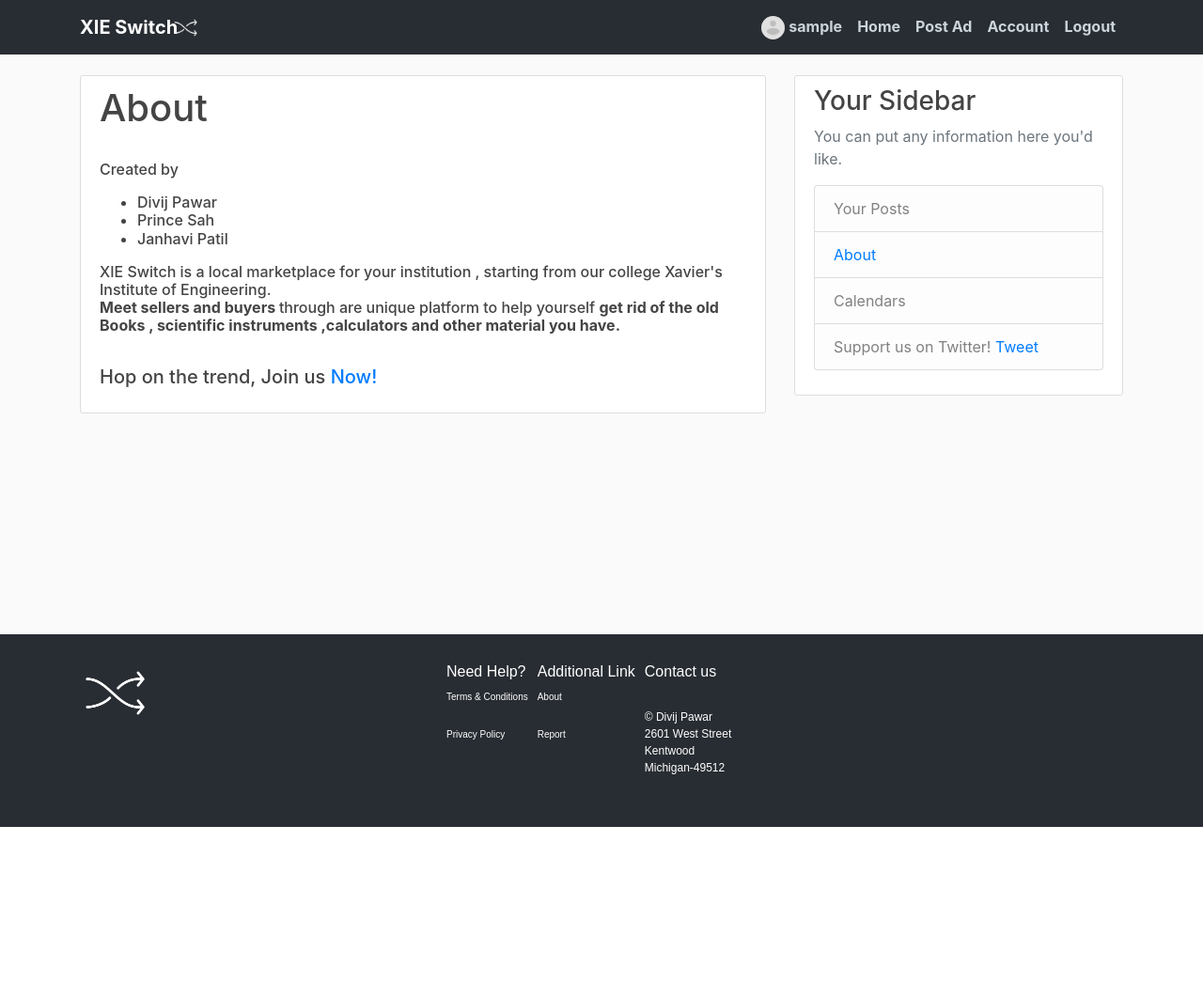
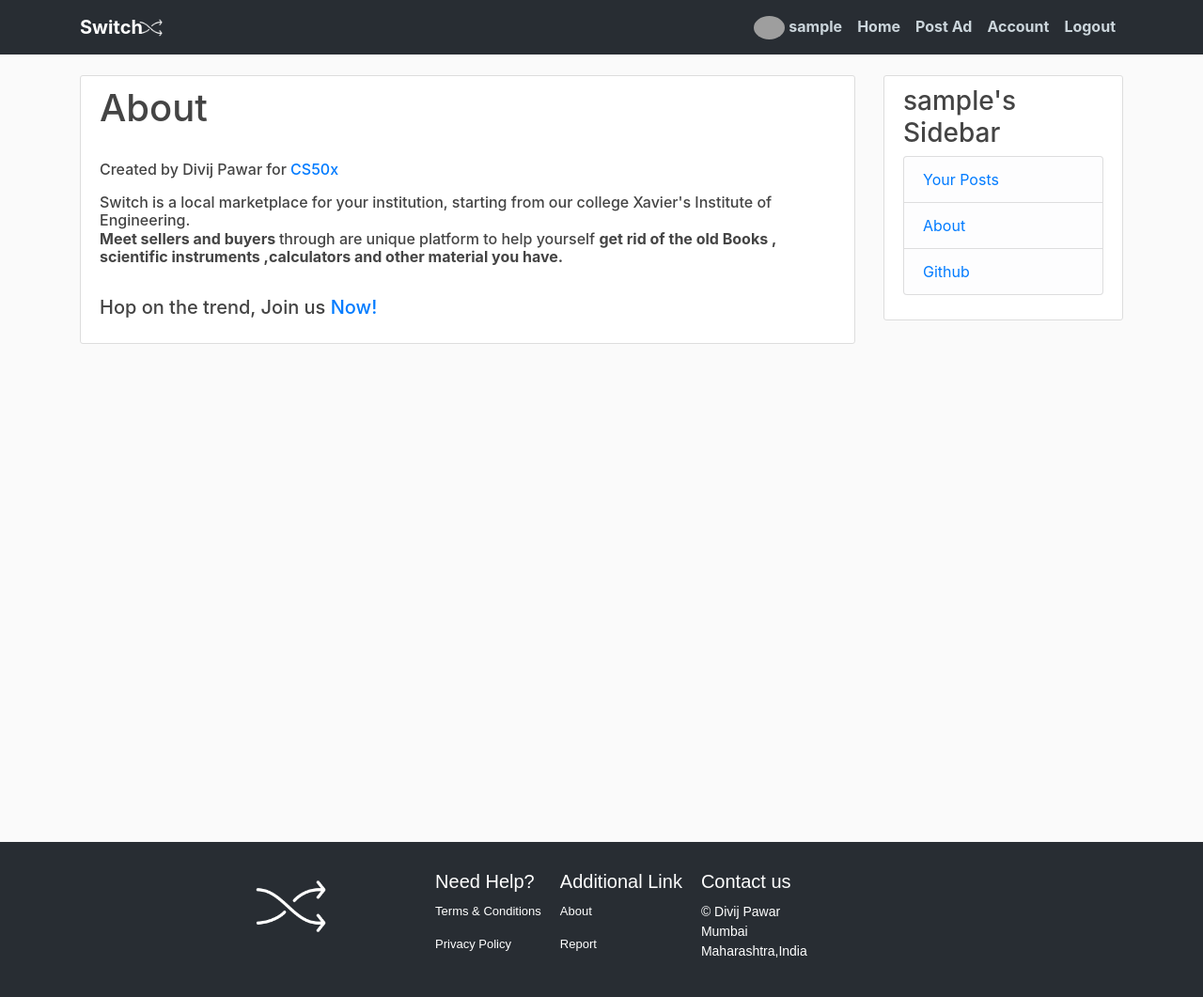
Before and after one commit to divij-pawar/switch, a Flask app: page /about in a window 1280 px wide. Shown: the whole page at 94% size. Before the commit the page ends 880 px from the top, so only its background shows below. Run offline with Flask 2, Linux system fonts and the light colour scheme; the visitor is signed in with stand-in values (Sample User, id 1); data comes from the database, SQL or seed files in the repository; some libraries are stand-ins or nearby versions; grey boxes are pictures that could not be loaded.

Commit message:
front end bump

```diff
--- a/forum/__init__.py
+++ b/forum/__init__.py
@@ -22,7 +22,6 @@ def create_app(config_all=Config):
     bcrypt.init_app(app)
     login_manager.init_app(app)
     mail.init_app(app)
-
     from forum.users.routes import users
     from forum.posts.routes import posts
     from forum.main.routes import main
@@ -31,5 +30,6 @@ def create_app(config_all=Config):
     app.register_blueprint(posts)
     app.register_blueprint(main)
     app.register_blueprint(errors)
-
+    with app.app_context():
+        db.create_all()
     return app
--- a/forum/main/routes.py
+++ b/forum/main/routes.py
@@ -7,7 +7,7 @@ main = Blueprint('main',__name__)
 def home():
     page = request.args.get('page', 1, type=int)
     posts = Post.query.order_by(Post.date_posted.desc()).paginate(page=page, per_page=5)
-    return render_template('home.html', posts=posts)
+    return render_template('home.html', title="Home",posts=posts)
 
 
 @main.route("/about")
--- a/forum/static/main.css
+++ b/forum/static/main.css
@@ -2,6 +2,9 @@
     height: auto;
     width: auto;
     max-height: 25px;
+}
+main{
+  min-height: 100vh;
 }
 body {
   background: #fafafa;
@@ -42,7 +45,18 @@ h1, h2, h3, h4, h5, h6 {
   border-radius: 3px;
   margin-bottom: 20px;
 }
+.remember input{
+  box-shadow: none;
 
+}
+.post-img img{
+  max-width:550px;
+  max-height:300px;
+  padding: 10px 20px;
+  border: 1px solid #dddddd;
+  border-radius: 3px;
+  margin-bottom: 20px;
+}
 .article-title {
   color: #444444;
 }
@@ -75,6 +89,7 @@ a.article-title:hover {
 
 .post-title{
   display: inline-block;
+  margin-top: 5px;
 }
 .article-svg {
   width: 25px;
@@ -100,20 +115,23 @@ a.article-title:hover {
 
 
 .footer{
-  width: 100vw;
   display: block;
   overflow: hidden;
-  padding: 30px 0;
-  margin-top:50px;
+  padding: 30px;
+  margin-top:2vh;
   box-sizing: border-box;
   background-color: #282d33;
-  margin-top: auto;
+  position: relative;
+  left:0px;
+  bottom:0px;
+  height:165px;
+  width:100%;
 }
 
 .inner_footer{
-  display: block;
-  margin: 0 auto;
-  width: 1100px;
+  display: flex;
+  margin: 0 4%;
+  width: 90%;
   height: 100%;
 }
 
@@ -125,16 +143,17 @@ a.article-title:hover {
 }
 
 .inner_footer .logo_container img{
-  width: 65px;
+  width: 20%;
   float:left;
   height: auto;
   display:block;
+  margin-left: 50%;
 }
 
 .inner_footer .footer_third{
   float:right;
   width: calc(21.6666666667% -20px);
-  margin-right:10px;
+  margin-right:20px;
   float: left;
   height: 100%;
 }
@@ -145,7 +164,7 @@ a.article-title:hover {
 
 .inner_footer .footer_third h3{
   font-family: 'arial';
-  font-size: 16px;
+  font-size: 20px;
   color:white;
   display: block;
   width: 100%;
@@ -154,12 +173,12 @@ a.article-title:hover {
 
 .inner_footer .footer_third a{
   font-family: 'arial';
-  font-size: 10px;
+  font-size: 13px;
   color:white;
   display: block;
   font-weight: 200px;
   width: 100%;
-  margin-bottom: 20px;
+  margin-bottom: 10px;
   padding-bottom: 5px;
 }
 
@@ -172,11 +191,10 @@ a.article-title:hover {
 .inner_footer .footer_third span{
   color: white;
   font-family: 'arial';
-  font-size:12px;
+  font-size:14px;
   font-weight: 200;
   display: block;
   width:100%;
-  padding-top: 20px;
 
 }
 
@@ -191,3 +209,65 @@ a.article-title:hover {
     margin-bottom: 30px;
   }
 }
+
+body {
+    overflow-x: hidden; //horizontal
+}
+
+/* Contact Seller Floater */
+.contact-float{
+  display:none;
+  width: 20%;
+  height: 15%;
+  position: fixed;
+  margin-left: 20%;
+  margin-right: auto;
+  margin-top:15%;
+  background-color: white;
+  box-shadow: 0px 0px 20px 10px #0000004d;
+  border-radius: 8px;
+}
+
+.contact-btn{
+  position: sticky;
+  background-color: #333333;
+  color: white;
+  border-radius: 8px;
+  font-size: 12px;
+  font-weight: 700;
+}
+.contact-display{
+  display:block;
+
+}
+.contact-exit{
+  position: absolute;
+  right: 32px;
+  top: 32px;
+  width: 32px;
+  height: 32px;
+  opacity: 0.3;
+}
+.contact-exit:hover {
+  opacity: 1;
+}
+.contact-exit:before, .contact-exit:after {
+  position: absolute;
+  left: 15px;
+  content: ' ';
+  height: 20px;
+  width: 2px;
+  background-color: #333;
+}
+.contact-exit:before {
+  transform: rotate(45deg);
+}
+.contact-exit:after {
+  transform: rotate(-45deg);
+}
+.float-content{
+  text-align: center;
+  margin: 10%;
+  font-size: 15px;
+  font-weight: 500;
+}
--- a/forum/templates/about.html
+++ b/forum/templates/about.html
@@ -2,17 +2,16 @@
 {% block content %}
     <div class="content-section about-page">
     <h1>About</h1>
-    <br>
-    <h6>
-    <p>Created by
-    <ul>
-        <li>Divij Pawar</li>
-        <li>Prince Sah</li>
-        <li>Janhavi Patil</li>
-    </ul>
-    XIE Switch is a local marketplace for your institution , starting from our college Xavier's Institute of Engineering.<br><b>Meet sellers and buyers
-    </b>through are unique platform to help yourself <b>get rid of the old Books , scientific instruments ,calculators and other material you have.</b></h6> <br>
-    <h5>Hop on the trend, Join us <a href="{{ url_for('users.register') }}">Now!</a></h5>
-    </p>
+        <br>
+        <h6>
+        <div>
+            <p>Created by Divij Pawar for <a href="https://cs50.harvard.edu/">CS50x</a><br>
+        </div>
+                Switch is a local marketplace for your institution, starting from our college Xavier's Institute of Engineering.<br><b>Meet sellers and buyers
+                </b>through are unique platform to help yourself <b>get rid of the old Books , scientific instruments ,calculators and other material you have.</b>
+            </h6>
+            <br>
+            <h5>Hop on the trend, Join us <a href="{{ url_for('users.register') }}">Now!</a></h5>
+            </p>
     </div>
 {% endblock content %}
--- a/forum/templates/layout.html
+++ b/forum/templates/layout.html
@@ -23,7 +23,7 @@
     <header class="site-header">
       <nav class="navbar navbar-expand-md navbar-dark bg-steel fixed-top">
         <div class="container">
-          <a class="navbar-brand mr-n1" href="{{ url_for('main.home') }}"><b>XIE Switch</b></a>
+          <a class="navbar-brand mr-n1" href="{{ url_for('main.home') }}"><b>Switch</b></a>
           <a href="{{ url_for('main.home') }}"><img src="{{ url_for('static',filename='switch.png') }}" class="img-responsive mr-4" ></a>
           <button class="navbar-toggler" type="button" data-toggle="collapse" data-target="#navbarToggle" aria-controls="navbarToggle" aria-expanded="false" aria-label="Toggle navigation">
             <span class="navbar-toggler-icon"></span>
@@ -48,7 +48,7 @@
     </header>
     <main role="main" class="container">
       <div class="row">
-        <div class="col-md-8">
+        <div class="col-md-9">
           {% with messages = get_flashed_messages(with_categories=true) %}
             {% if messages %}
               {% for category, message in messages %}
@@ -61,24 +61,19 @@
           {% block content %}{% endblock %}
         </div>
         {% if current_user.is_authenticated %}
-        <div class="col-md-4">
+        <div class="col-md-3">
           <div class="content-section">
-            <h3>Your Sidebar</h3>
-            <p class='text-muted'>You can put any information here you'd like.
+            <h3>{{current_user.username}}'s Sidebar</h3>
               <ul class="list-group">
-                <li class="list-group-item list-group-item-light">Your Posts</li>
+                <li class="list-group-item list-group-item-light"><a href="{{ url_for('users.user_posts', username=current_user.username) }}">Your Posts</a></li>
                 <li class="list-group-item list-group-item-light"><a href="{{ url_for('main.about') }}">About</a></li>
-                <li class="list-group-item list-group-item-light">Calendars</li>
-                <li class="list-group-item list-group-item-light">Support us on Twitter!
-                  <a href="https://twitter.com/share?ref_src=twsrc%5Etfw" class="twitter-share-button" data-text="Hey XIE Switch is a great place to buy college book! &lt;link&gt;" data-related="divijpawar" data-dnt="true" data-show-count="false">
-                  Tweet
-                  </a>
+                <li class="list-group-item list-group-item-light"><a href="https://www.github.com/divij-pawar">Github</a></li>
               </ul>
             </p>
           </div>
         </div>
         {% else %}
-        <div class="col-md-4">
+        <div class="col-md-3">
           <div class="content-section">
             <p>
               <h6><b>Meet sellers and buyers through are unique platform </b></h6>
@@ -100,21 +95,20 @@
         </div>
         <div class="footer_third">
           <h3>Need Help?</h3>
-          <a href="#">Terms &amp; Conditions</a>
-          <a href="#">Privacy Policy</a>
+          <a href="{{ url_for('main.about') }}">Terms &amp; Conditions</a>
+          <a href="{{ url_for('main.about') }}">Privacy Policy</a>
         </div>
         <div class="footer_third">
             <h3>Additional Link</h3>
             <a href="{{ url_for('main.about') }}">About</a>
-            <a href="#">Report</a>
+            <a href="{{ url_for('main.about') }}">Report</a>
         </div>
           <div class="footer_third">
               <h3>Contact us</h3>
               <span>
                   &copy; Divij Pawar<br>
-                  2601  West Street<br>
-                  Kentwood<br>
-                  Michigan-49512
+                  Mumbai<br>
+                  Maharashtra,India
               </span>
               <li><a=href="#"></i></a></li>
 
@@ -127,8 +121,5 @@
     <script src="https://code.jquery.com/jquery-3.4.1.slim.min.js" integrity="sha384-J6qa4849blE2+poT4WnyKhv5vZF5SrPo0iEjwBvKU7imGFAV0wwj1yYfoRSJoZ+n" crossorigin="anonymous"></script>
     <script src="https://cdn.jsdelivr.net/npm/popper.js@1.16.0/dist/umd/popper.min.js" integrity="sha384-Q6E9RHvbIyZFJoft+2mJbHaEWldlvI9IOYy5n3zV9zzTtmI3UksdQRVvoxMfooAo" crossorigin="anonymous"></script>
     <script src="https://stackpath.bootstrapcdn.com/bootstrap/4.4.1/js/bootstrap.min.js" integrity="sha384-wfSDF2E50Y2D1uUdj0O3uMBJnjuUD4Ih7YwaYd1iqfktj0Uod8GCExl3Og8ifwB6" crossorigin="anonymous"></script>
-    <div id="fb-root"></div>
-    <script async defer crossorigin="anonymous" src="https://connect.facebook.net/en_GB/sdk.js#xfbml=1&version=v6.0"></script>
-    <script async src="https://platform.twitter.com/widgets.js" charset="utf-8"></script>
   </body>
 </html>
--- a/forum/templates/login.html
+++ b/forum/templates/login.html
@@ -31,7 +31,7 @@
                         {{ form.password(class="form-control form-control-lg") }}
                     {% endif %}
                 </div>
-                <div class="col-5">
+                <div class="col-5 remember">
                     {{ form.remember(class="form-check-input") }}
                     {{ form.remember.label(class="form-check-label") }}
                 </div>
--- a/forum/templates/user_posts.html
+++ b/forum/templates/user_posts.html
@@ -30,9 +30,6 @@
                 </div>
 
               </div>
-              <a href="https://twitter.com/share?ref_src=twsrc%5Etfw" class="twitter-share-button" data-text="Hey XIE Switch is a great place to buy college book! &lt;link&gt;" data-related="divijpawar" data-dnt="true" data-show-count="false">
-              Tweet
-              </a>
 
             </div>
           </div>
```
Also changed, not shown: forum/templates/home.html (+13 -45 lines), forum/templates/post.html (+14 -0 lines), README.md (added), forum/static/profile_pics/default-dp.jpg (deleted), 1 other file.
